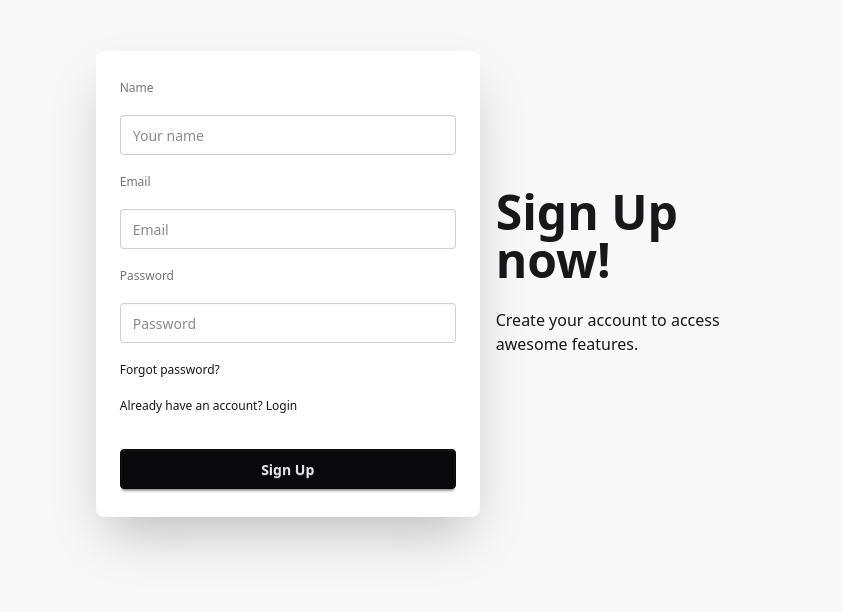
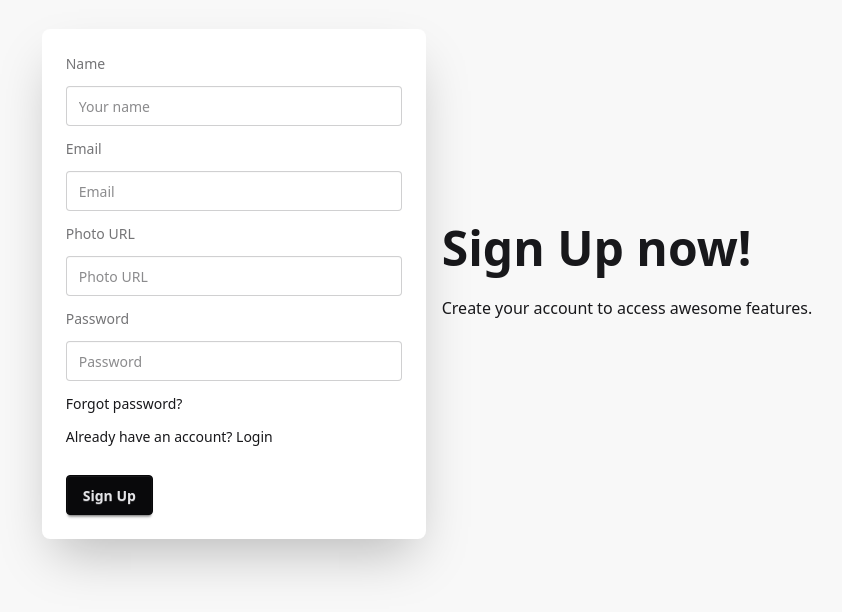
Before and after one commit to riponchandrasaha/bitro-boss-client, a React (Vite) app in the folder FrontEnd/: page /signup in a window 1280 px wide. Shown: the part 116-728 px from the top of the page, without its empty margins (213-1055 px from the left). Built offline with nearby package versions, Linux system fonts and the light colour scheme; no server answers.

Commit message:
updated code

```diff
--- a/FrontEnd/package.json
+++ b/FrontEnd/package.json
@@ -19,6 +19,7 @@
     "react-dom": "^19.1.0",
     "react-google-recaptcha": "^3.1.0",
     "react-hook-form": "^7.60.0",
+    "react-icons": "^5.5.0",
     "react-responsive-carousel": "^3.2.23",
     "react-router-dom": "^7.6.2",
     "react-simple-captcha": "^9.3.1",
--- a/FrontEnd/src/Component/FoodCard/FoodCard.jsx
+++ b/FrontEnd/src/Component/FoodCard/FoodCard.jsx
@@ -2,6 +2,10 @@
 
 const FoodCard = ({ item }) => {
     const { name, image, price, recipe } = item;
+    const handleAddToCart = food => {
+        console.log(food);
+
+    }
     return (
         <div className="card bg-base-100 w-96 shadow-sm">
             <figure>
@@ -14,7 +18,9 @@ const FoodCard = ({ item }) => {
                 <h2 className="card-title">{name}</h2>
                 <p>{recipe}</p>
                 <div className="card-actions justify-center">
-                    <button className="btn btn-dash btn-warning ">Add to cart</button>
+                    <button
+                        onClick={() => handleAddToCart(item)}
+                        className="btn btn-dash btn-warning ">Add to cart</button>
                 </div>
             </div>
         </div>
--- a/FrontEnd/src/Provider/AuthProvider.jsx
+++ b/FrontEnd/src/Provider/AuthProvider.jsx
@@ -1,5 +1,5 @@
 import { createContext, useEffect, useState } from "react";
-import { createUserWithEmailAndPassword, getAuth, onAuthStateChanged, signInWithEmailAndPassword } from "firebase/auth";
+import { createUserWithEmailAndPassword, getAuth, onAuthStateChanged, signInWithEmailAndPassword, signOut, updateProfile } from "firebase/auth";
 import { app } from "../Firebase/firebase.config";
 
 
@@ -21,7 +21,13 @@ const AuthProvider = ({ children }) => {
 
     const logOut = () => {
         setLoading(true);
-        return signIn(auth);
+        return signOut(auth);
+    }
+
+    const updateUserProfile = (name, photo) => {
+        return updateProfile(auth.currentUser, {
+            displayName: "name", photoURL: photo
+        });
     }
     useEffect(() => {
         const unsubscribe = onAuthStateChanged(auth, currentUser => {
@@ -38,7 +44,8 @@ const AuthProvider = ({ children }) => {
         loading,
         createUser,
         signIn,
-        logOut
+        logOut,
+        updateUserProfile
     }
     return (
         <AuthContext.Provider value={authInfo}>
--- a/FrontEnd/src/Routes/Privateroutes.jsx
+++ b/FrontEnd/src/Routes/Privateroutes.jsx
@@ -6,14 +6,14 @@ const Privateroutes = ({ children }) => {
     const { user, loading } = useContext(AuthContext);
     const location = useLocation();
 
-    if(loading){
-        return <progress className="progress w-56"></progress>
+    if (loading) {
+        return <progress className="progress w-56"></progress>;
     }
+
     if (user) {
         return children;
     }
 
-    return <Navigate to="/login" state={{from : location}} replace ></Navigate>
+    return <Navigate to="/login" state={{ from: location }} replace />;
 };
-
 export default Privateroutes;
--- a/FrontEnd/src/pages/Login/Login.jsx
+++ b/FrontEnd/src/pages/Login/Login.jsx
@@ -1,23 +1,35 @@
 import { useContext, useEffect, useState } from 'react';
 import { loadCaptchaEnginge, LoadCanvasTemplate, validateCaptcha } from 'react-simple-captcha';
 import { AuthContext } from '../../Provider/AuthProvider';
-import { Link } from 'react-router-dom';
+import { Link, useLocation, useNavigate } from 'react-router-dom';
 import Swal from 'sweetalert2';
 
 const Login = () => {
-    //const captchaRef = useRef(null);
     const [disabled, setDisabled] = useState(true);
     const { signIn } = useContext(AuthContext);
+    const navigate = useNavigate();
+    const location = useLocation();
+    const from = location.state?.from?.pathname || "/";
 
     useEffect(() => {
-        loadCaptchaEnginge(6); // Captcha length
+        loadCaptchaEnginge(6);
     }, []);
 
-    const handleLogin = event => {
+    const handleLogin = (event) => {
         event.preventDefault();
         const form = event.target;
         const email = form.email.value;
         const password = form.password.value;
+        const captcha = form.captcha.value.trim();
+
+        if (!validateCaptcha(captcha)) {
+            Swal.fire({
+                icon: 'error',
+                title: 'Captcha incorrect',
+                text: 'Please try again!',
+            });
+            return;
+        }
 
         signIn(email, password)
             .then(result => {
@@ -27,6 +39,8 @@ const Login = () => {
                     title: "Login Successful!",
                     text: `Welcome, ${user.email}`,
                     icon: "success"
+                }).then(() => {
+                    navigate(from, { replace: true }); // ✅ Redirect after login
                 });
             })
             .catch(error => {
@@ -38,18 +52,9 @@ const Login = () => {
             });
     };
 
-    const handleValidateCaptcha = (e) => {
-        const user_captcha_value = e.target.value.trim();
-        if (validateCaptcha(user_captcha_value)) {
-            setDisabled(false);
-        } else {
-            setDisabled(true);
-            Swal.fire({
-                icon: 'error',
-                title: 'Captcha incorrect',
-                text: 'Please try again!',
-            });
-        }
+    const handleCaptchaBlur = (e) => {
+        const value = e.target.value.trim();
+        setDisabled(!validateCaptcha(value)); // Just enable/disable the button
     };
 
     return (
@@ -58,40 +63,29 @@ const Login = () => {
                 <div className="text-center lg:text-left">
                     <h1 className="text-5xl font-bold">Login now!</h1>
                     <p className="py-6">
-                        Provident cupiditate voluptatem et in. Quaerat fugiat ut assumenda excepturi exercitationem
-                        quasi. In deleniti eaque aut repudiandae et a id nisi.
+                        Enter your credentials and the captcha to log in.
                     </p>
                 </div>
                 <div className="card bg-base-100 w-full max-w-sm shrink-0 shadow-2xl">
                     <form onSubmit={handleLogin} className="card-body">
-                        <fieldset className="fieldset space-y-3">
+                        <fieldset className="space-y-3">
                             <label className="label">Email</label>
                             <input type="email" name="email" className="input input-bordered w-full" placeholder="Email" required />
 
                             <label className="label">Password</label>
                             <input type="password" name="password" className="input input-bordered w-full" placeholder="Password" required />
 
-                            <div>
-                                <label className="label">Captcha</label>
-                                <LoadCanvasTemplate />
-                            </div>
+                            <label className="label">Captcha</label>
+                            <LoadCanvasTemplate />
 
                             <input
                                 type="text"
-                                //ref={captchaRef}
-                                onBlur={handleValidateCaptcha} //
                                 name="captcha"
+                                onBlur={handleCaptchaBlur}
                                 className="input input-bordered w-full"
                                 placeholder="Type the text above"
                                 required
                             />
-                            {/* <button
-                                type="button"
-
-                                className='btn btn-outline btn-xs mt-3'
-                            >
-                                Validate
-                            </button> */}
 
                             <input
                                 disabled={disabled}
--- a/FrontEnd/src/pages/Shared/Navbar/Navbar.jsx
+++ b/FrontEnd/src/pages/Shared/Navbar/Navbar.jsx
@@ -1,7 +1,7 @@
 import { useContext } from "react";
 import { Link } from "react-router-dom";
 import { AuthContext } from "../../../Provider/AuthProvider";
-
+import { FaCartPlus } from "react-icons/fa6";
 
 const Navbar = () => {
   const { user, logOut } = useContext(AuthContext);
@@ -10,50 +10,65 @@ const Navbar = () => {
     logOut()
       .then(() => { })
       .catch(error => console.log(error));
+  };
+
+  const NavOption = (
+    <>
+      <li><Link to="/">Home</Link></li>
+      <li><Link to="/menu">Our Menu</Link></li>
+      <li><Link to="/order/salad">Order Foods</Link></li>
+      <li><Link to="/secret">Secret</Link></li>
+      <li>
+        <Link to="/cart">
+          <button className="btn btn-ghost">
+            <FaCartPlus />
+            <div className="badge badge-sm badge-secondary ">+0</div>
+          </button>
+        </Link>
+      </li>
+      {
+        user ? (
+          <>
+            <li>
+              <button onClick={handleLogOut} className="btn btn-soft btn-accent">Logout</button>
+            </li>
+          </>
+        ) : (
+          <li><Link to="/login">Login</Link></li>
+        )
       }
-  const NavOption = <>
-    <li><Link to="/">Home</Link></li>
-    <li><Link to="/menu">Our  menu</Link></li>
-    <li><Link to="/order/salad">Order foods</Link></li>
-    <li><Link to="/secret">secret</Link></li>
+    </>
+  );
 
-    {
-      user ? <>
-        <button onClick={handleLogOut} className="btn btn-soft btn-accent">Logout</button>
-      </> : <>
-        <li><Link to="/login">Login</Link></li>
-      </>
-    }
-
-  </>
   return (
-    <>
-      <div className="navbar fixed z-10 bg-opacity-30 max-w-screen-xl  ">
+    <div className="navbar fixed z-10 bg-opacity-30 max-w-screen-xl bg-base-100">
       <div className="navbar-start">
         <div className="dropdown">
           <div tabIndex={0} role="button" className="btn btn-ghost lg:hidden">
-              <svg xmlns="http://www.w3.org/2000/svg" className="h-5 w-5" fill="none" viewBox="0 0 24 24" stroke="currentColor"> <path strokeLinecap="round" strokeLinejoin="round" strokeWidth="2" d="M4 6h16M4 12h8m-8 6h16" /> </svg>
+            <svg xmlns="http://www.w3.org/2000/svg" className="h-5 w-5" fill="none" viewBox="0 0 24 24" stroke="currentColor">
+              <path strokeLinecap="round" strokeLinejoin="round" strokeWidth="2" d="M4 6h16M4 12h8m-8 6h16" />
+            </svg>
           </div>
-            <ul
-              tabIndex={0}
-              className="menu menu-sm dropdown-content bg-base-100 rounded-box z-1 mt-3 w-52 p-2 shadow">
-
+          <ul tabIndex={0} className="menu menu-sm dropdown-content mt-3 z-[1] p-2 shadow bg-base-100 rounded-box w-52">
             {NavOption}
-
           </ul>
         </div>
-          <a className="btn btn-ghost text-xl">Bistro BOSS</a>
+        <Link to="/" className="btn btn-ghost text-xl">Bistro BOSS</Link>
       </div>
+
       <div className="navbar-center hidden lg:flex">
         <ul className="menu menu-horizontal px-1">
           {NavOption}
         </ul>
       </div>
+
       <div className="navbar-end">
-          <a className="btn">Button</a>
+        {user && user.displayName && (
+          <span className="mr-2 font-semibold hidden lg:inline">Hi, {user.displayName}</span>
+        )}
+        <a className="btn">Get Started</a>
       </div>
     </div>
-    </>
   );
 };
 
--- a/FrontEnd/src/pages/SignUp/SignUp.jsx
+++ b/FrontEnd/src/pages/SignUp/SignUp.jsx
@@ -1,27 +1,38 @@
 import { useContext } from "react";
 import { useForm } from "react-hook-form";
-import { Link } from "react-router-dom";
+import { Link, useNavigate } from "react-router-dom";
 import { AuthContext } from "../../Provider/AuthProvider.jsx";
 import Swal from "sweetalert2";
 
 const SignUp = () => {
-    const { register, handleSubmit, watch, formState: { errors } } = useForm();
-    const { createUser } = useContext(AuthContext);
+    const { register, handleSubmit, reset, formState: { errors } } = useForm();
+    const { createUser, updateUserProfile } = useContext(AuthContext);
+    const navigate = useNavigate();
 
     const onSubmit = (data) => {
         console.log("Form data:", data);
+
         createUser(data.email, data.password)
             .then(result => {
                 const loggedUser = result.user;
                 console.log("Created user:", loggedUser);
+
+                return updateUserProfile({
+                    displayName: data.name,
+                    photoURL: data.photoURL
+                });
+            })
+            .then(() => {
+                reset();
                 Swal.fire({
                     icon: 'success',
                     title: 'Account Created!',
                     text: `Welcome ${data.name || 'User'}!`,
                 });
+                navigate('/'); // ✅ Navigate after successful profile update
             })
             .catch(error => {
-                console.error("Signup error:", error);
+                console.error("Signup or Profile Update Error:", error);
                 Swal.fire({
                     icon: 'error',
                     title: 'Signup Failed',
@@ -39,21 +50,63 @@ const SignUp = () => {
                 </div>
                 <div className="card bg-base-100 w-full max-w-sm shadow-2xl">
                     <form onSubmit={handleSubmit(onSubmit)} className="card-body">
-                        <fieldset className="fieldset space-y-3">
+                        <fieldset className="space-y-3">
                             <label className="label">Name</label>
-                            <input type="text" {...register("name", { required: true })} placeholder="Your name" className="input input-bordered w-full" />
-                            {errors.name && <span className="text-red-500">Name is required</span>}
+                            <input
+                                type="text"
+                                {...register("name", { required: "Name is required" })}
+                                placeholder="Your name"
+                                className="input input-bordered w-full"
+                            />
+                            {errors.name && <span className="text-red-500">{errors.name.message}</span>}
 
                             <label className="label">Email</label>
-                            <input type="email" {...register("email", { required: true })} placeholder="Email" className="input input-bordered w-full" />
-                            {errors.email && <span className="text-red-500">Email is required</span>}
+                            <input
+                                type="email"
+                                {...register("email", {
+                                    required: "Email is required",
+                                    pattern: {
+                                        value: /^\S+@\S+$/i,
+                                        message: "Invalid email address"
+                                    }
+                                })}
+                                placeholder="Email"
+                                className="input input-bordered w-full"
+                            />
+                            {errors.email && <span className="text-red-500">{errors.email.message}</span>}
+
+                            <label className="label">Photo URL</label>
+                            <input
+                                type="url"
+                                {...register("photoURL", {
+                                    required: "Photo URL is required",
+                                    pattern: {
+                                        value: /^(https?:\/\/.*\.(?:png|jpg|jpeg|gif|svg|webp))/i,
+                                        message: "Enter a valid image URL"
+                                    }
+                                })}
+                                placeholder="Photo URL"
+                                className="input input-bordered w-full"
+                            />
+                            {errors.photoURL && <span className="text-red-500">{errors.photoURL.message}</span>}
 
                             <label className="label">Password</label>
-                            <input type="password" {...register("password", { required: true })} placeholder="Password" className="input input-bordered w-full" />
-                            {errors.password && <span className="text-red-500">Password is required</span>}
+                            <input
+                                type="password"
+                                {...register("password", {
+                                    required: "Password is required",
+                                    minLength: {
+                                        value: 6,
+                                        message: "Password must be at least 6 characters"
+                                    }
+                                })}
+                                placeholder="Password"
+                                className="input input-bordered w-full"
+                            />
+                            {errors.password && <span className="text-red-500">{errors.password.message}</span>}
 
                             <div>
-                                <a className="link link-hover">Forgot password?</a>
+                                <Link to="/forgot-password" className="link link-hover">Forgot password?</Link>
                             </div>
                             <div>
                                 <Link to="/login" className="link link-hover">Already have an account? Login</Link>
```
Also changed, not shown: 2 other files (tests, documents, lock files or other folders). Lines whose indentation alone changed are shown as unchanged.
